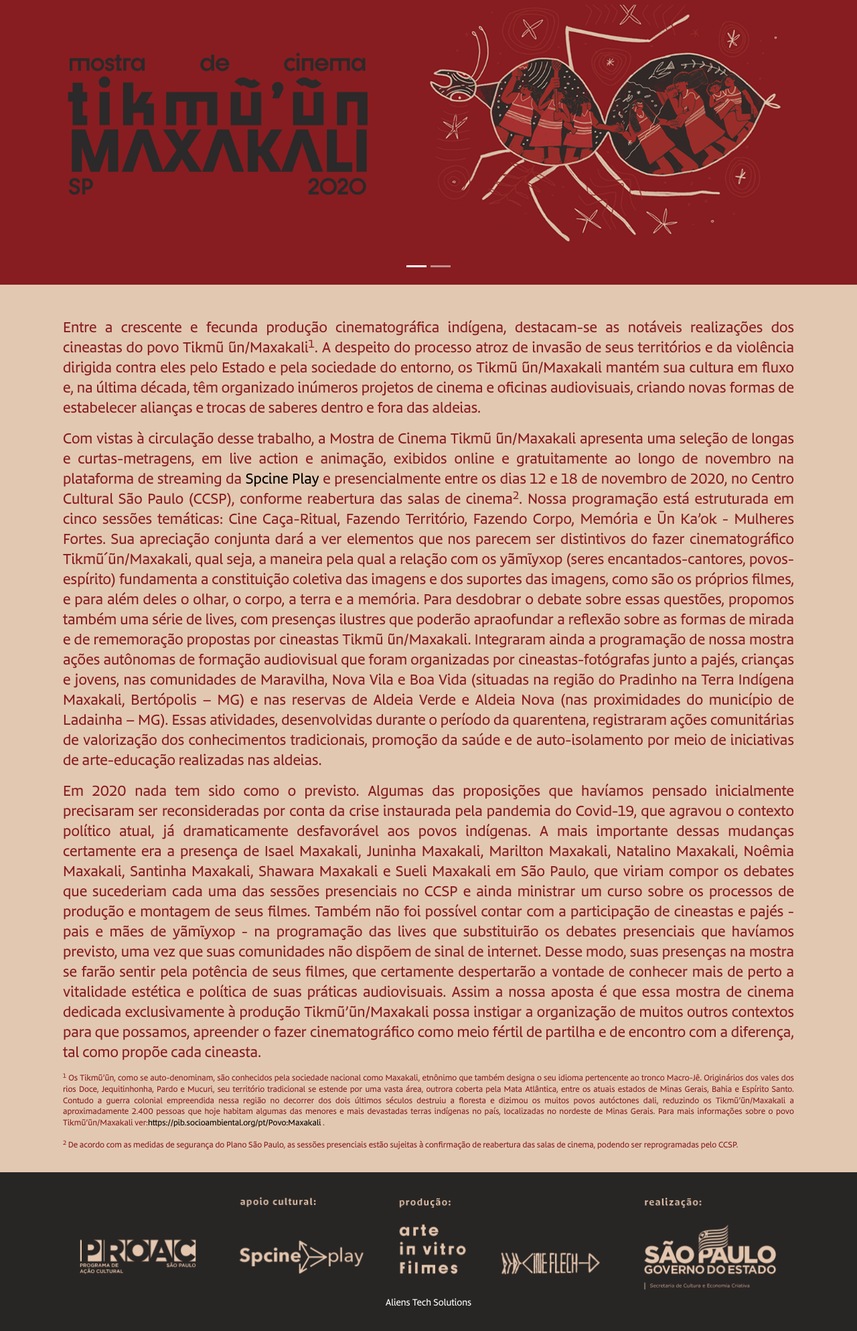
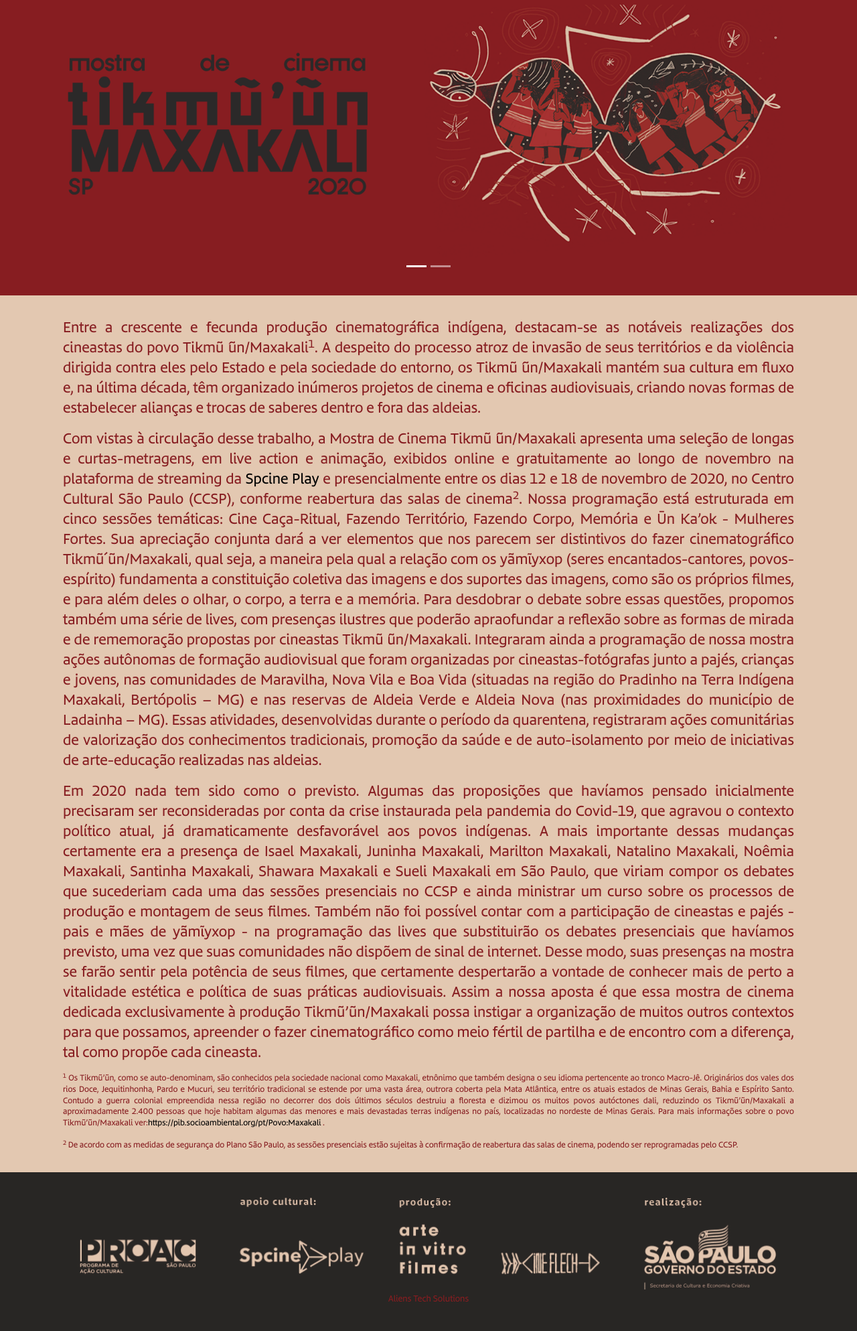
Before and after one commit to Eilem/mxkl, a plain HTML site: page index.html in a window 1280 px wide. Shown: the part 159-2146 px from the top of the page at 67% size. Drawn offline with nearby package versions, Linux system fonts and the light colour scheme.

Commit message:
alterando cor marca

```diff
--- a/assets/js/footer.js
+++ b/assets/js/footer.js
@@ -6,7 +6,7 @@ function exibirRodape() {
                     <img class="img-fluid" src="assets/img/rodape.png" alt="" title="" />
             </div>
             <div class="container">
-                <small>Aliens Tech Solutions</small>
+                <sup class="text-red margin-title margin-title-top">Aliens Tech Solutions</sup>
             </div>
         </div>
     `;
--- a/index.html
+++ b/index.html
@@ -35,8 +35,8 @@
                 <!-- conteúdo menu -->
             </div>
         </nav>
-        <!-- Masthead-->
-        <header class="masthead">
+
+        <header class="masthead bg-primary text-white text-center">
             <div class="d-flex align-items-center flex-column" id="banner-carrossel">
                 <!-- banners -->
             </div>
```
